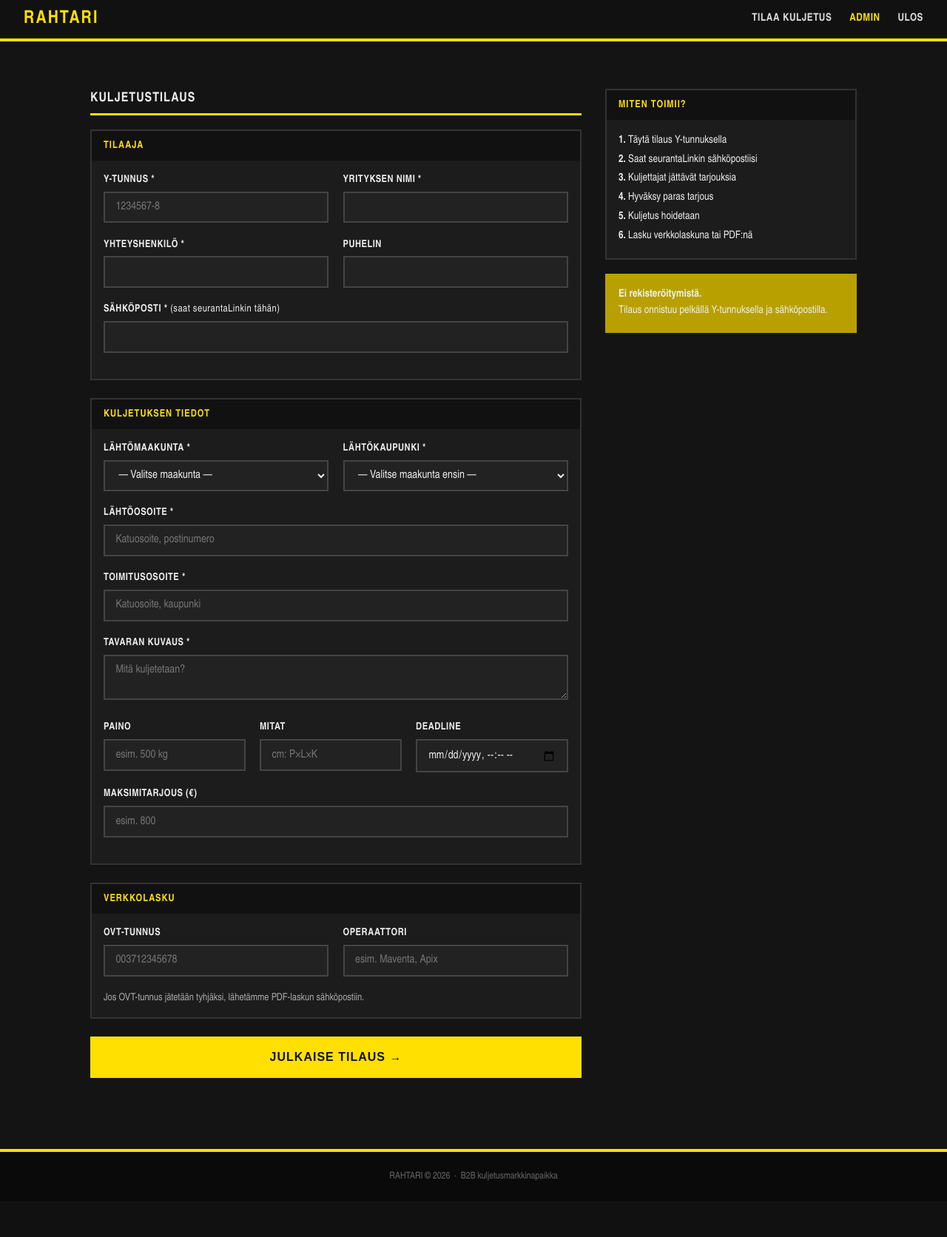
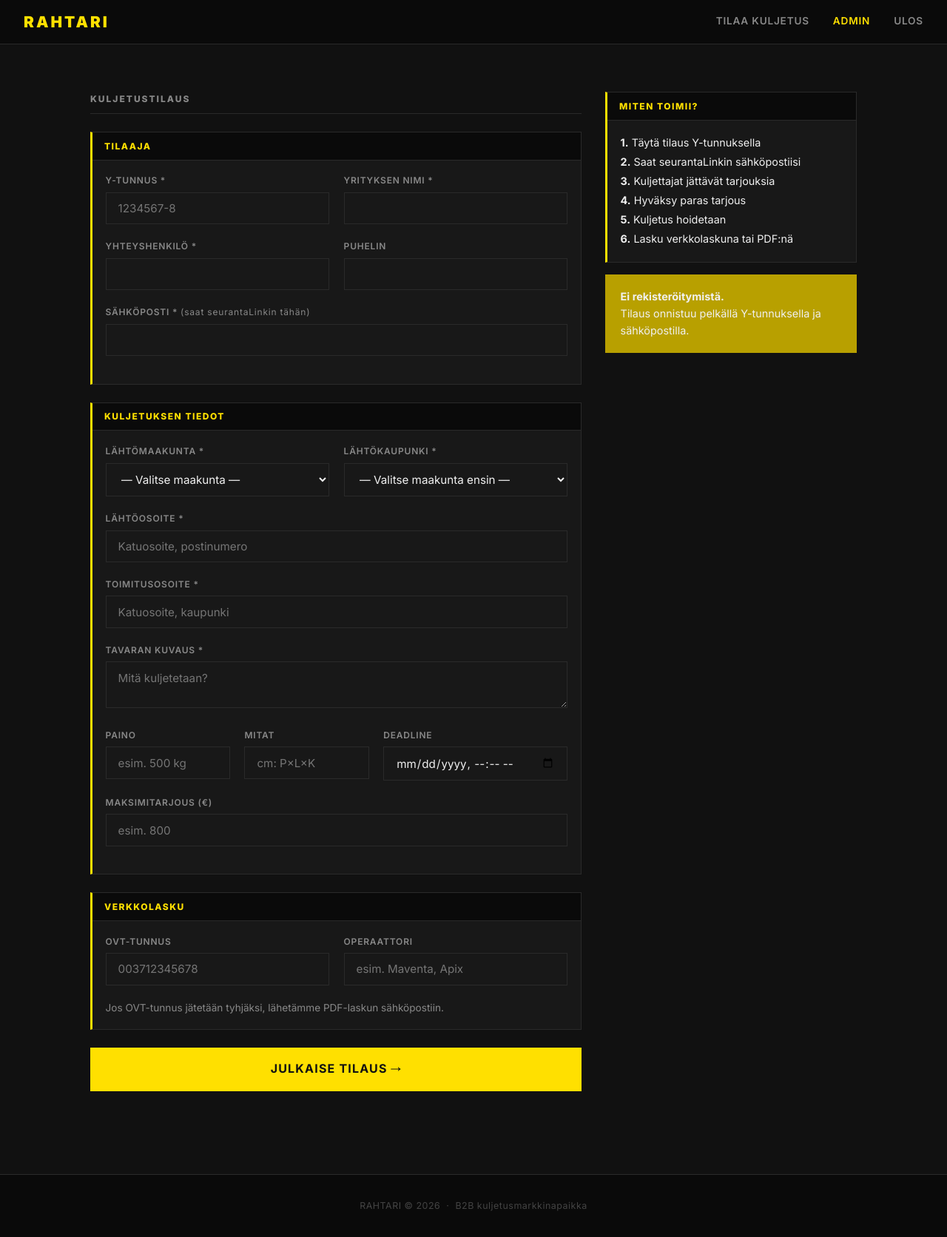
Before and after one commit to jaalankasanova/aiact, a Flask app: page /rahtari/tilaa in a window 1280 px wide. Shown: the whole page at 74% size. Before the commit the page ends 1596 px from the top, so only its background shows below. Run offline with Flask 3, Linux system fonts and the light colour scheme; the visitor is signed in with stand-in values (Sample User, id 1); data that the repository does not hold is empty; some libraries are stand-ins or nearby versions.

Commit message:
Rahtari: premium-redesign — Inter, aksenttiviivat, hover-efektit, mobiili
Co-Authored-By: Claude Sonnet 4.6 <noreply@anthropic.com>

```diff
--- a/static/rahtari.css
+++ b/static/rahtari.css
@@ -1,229 +1,275 @@
+@import url('https://fonts.googleapis.com/css2?family=Inter:wght@400;500;600;700;800;900&display=swap');
+
 :root {
-  --kelt: #FFE000;
-  --musta: #111111;
-  --valko: #1C1C1C;
-  --harmaa: #252525;
-  --teksti: #EEEEEE;
-  --muted: #AAAAAA;
-  --border: #FFE000;
-  --accent: #FFE000;
+  --kelt:   #FFE000;
+  --kelt2:  #F0D000;
+  --musta:  #0A0A0A;
+  --bg:     #111111;
+  --bg2:    #181818;
+  --bg3:    #222222;
+  --teksti: #F0F0F0;
+  --muted:  #888888;
+  --border: #2A2A2A;
+  --radius: 0px;
 }
 
 * { box-sizing: border-box; margin: 0; padding: 0; }
 
 body {
-  font-family: "Arial Narrow", Arial, sans-serif;
-  background: #141414;
+  font-family: 'Inter', 'Arial Narrow', Arial, sans-serif;
+  background: var(--bg);
   color: var(--teksti);
   font-size: 15px;
-  line-height: 1.5;
+  line-height: 1.6;
+  -webkit-font-smoothing: antialiased;
 }
 
-/* NAV */
+/* ── NAV ─────────────────────────────────────────────────────────── */
 .nav {
   background: var(--musta);
-  border-bottom: 4px solid var(--kelt);
+  border-bottom: 1px solid var(--border);
   padding: 0 2rem;
   display: flex;
   align-items: center;
   justify-content: space-between;
-  height: 56px;
+  height: 60px;
+  position: sticky;
+  top: 0;
+  z-index: 100;
 }
 .nav-logo {
-  font-size: 1.5rem;
+  font-size: 1.3rem;
   font-weight: 900;
   color: var(--kelt);
   text-decoration: none;
-  letter-spacing: 2px;
+  letter-spacing: 3px;
   text-transform: uppercase;
 }
-.nav-links { display: flex; gap: 1.5rem; align-items: center; }
+.nav-links { display: flex; gap: 2rem; align-items: center; }
 .nav-links a {
-  color: #DDDDDD;
+  color: var(--muted);
   text-decoration: none;
-  font-size: .9rem;
+  font-size: .85rem;
   font-weight: 600;
   text-transform: uppercase;
-  letter-spacing: .5px;
+  letter-spacing: .8px;
+  transition: color .15s;
+  position: relative;
+  padding-bottom: 2px;
 }
-.nav-links a:hover { color: var(--kelt); }
+.nav-links a::after {
+  content: '';
+  position: absolute;
+  bottom: -2px; left: 0;
+  width: 0; height: 2px;
+  background: var(--kelt);
+  transition: width .2s;
+}
+.nav-links a:hover { color: var(--teksti); }
+.nav-links a:hover::after { width: 100%; }
 
-/* HERO */
+/* ── HERO ────────────────────────────────────────────────────────── */
 .hero {
   background: var(--kelt);
-  border-bottom: 4px solid var(--musta);
-  padding: 3.5rem 2rem;
+  padding: 5rem 2rem;
   text-align: center;
+  position: relative;
+  overflow: hidden;
+}
+.hero::before {
+  content: 'RAHTARI';
+  position: absolute;
+  font-size: 18rem;
+  font-weight: 900;
+  color: rgba(0,0,0,.06);
+  top: 50%; left: 50%;
+  transform: translate(-50%,-50%);
+  letter-spacing: -10px;
+  pointer-events: none;
+  white-space: nowrap;
 }
 .hero h1 {
-  font-size: 3rem;
+  font-size: 3.5rem;
   font-weight: 900;
   color: var(--musta);
   text-transform: uppercase;
-  letter-spacing: 3px;
-  line-height: 1.1;
+  letter-spacing: 4px;
+  line-height: 1.05;
+  position: relative;
 }
 .hero p {
-  font-size: 1.1rem;
-  color: var(--musta);
-  margin: 1rem auto 2rem;
-  max-width: 520px;
-  font-weight: 600;
+  font-size: 1rem;
+  color: rgba(0,0,0,.65);
+  margin: 1.2rem auto 2.5rem;
+  max-width: 480px;
+  font-weight: 500;
+  position: relative;
 }
 
-/* CONTAINER */
+/* ── CONTAINER ───────────────────────────────────────────────────── */
 .container { max-width: 1100px; margin: 0 auto; padding: 2rem; }
 
-/* BUTTONS */
+/* ── BUTTONS ─────────────────────────────────────────────────────── */
 .btn {
   display: inline-block;
   padding: .75rem 2rem;
-  font-weight: 900;
-  font-size: .95rem;
+  font-family: inherit;
+  font-weight: 700;
+  font-size: .85rem;
   text-transform: uppercase;
-  letter-spacing: 1px;
+  letter-spacing: 1.2px;
   cursor: pointer;
   text-decoration: none;
-  border: 3px solid #444;
-  transition: background .1s, color .1s;
+  border: 2px solid transparent;
+  transition: transform .1s, background .15s, color .15s, border-color .15s;
+  position: relative;
 }
+.btn:hover { transform: translateY(-1px); }
+.btn:active { transform: translateY(0); }
+
 .btn-primary {
   background: var(--kelt);
   color: #111;
   border-color: var(--kelt);
 }
-.btn-primary:hover { background: #f0d000; border-color: #f0d000; }
+.btn-primary:hover { background: var(--kelt2); border-color: var(--kelt2); }
+
 .btn-yellow {
   background: transparent;
   color: var(--kelt);
   border-color: var(--kelt);
 }
 .btn-yellow:hover { background: var(--kelt); color: #111; }
-.btn-sm { padding: .4rem 1rem; font-size: .8rem; }
 
-/* FORMS */
-.form-group { margin-bottom: 1.2rem; }
+.btn-sm { padding: .45rem 1rem; font-size: .78rem; }
+
+/* ── FORMS ───────────────────────────────────────────────────────── */
+.form-group { margin-bottom: 1.25rem; }
 label {
   display: block;
-  font-weight: 700;
-  font-size: .85rem;
+  font-weight: 600;
+  font-size: .75rem;
   text-transform: uppercase;
-  letter-spacing: .5px;
-  margin-bottom: .35rem;
+  letter-spacing: .8px;
+  margin-bottom: .4rem;
+  color: var(--muted);
 }
 input, textarea, select {
   width: 100%;
-  padding: .65rem .9rem;
-  border: 2px solid #444;
-  background: #222;
+  padding: .7rem 1rem;
+  border: 1px solid var(--border);
+  background: var(--bg2);
   color: var(--teksti);
   font-size: .95rem;
   font-family: inherit;
   outline: none;
   border-radius: 0;
+  transition: border-color .15s, background .15s;
 }
-input:focus, textarea:focus, select:focus { border-color: var(--kelt); background: #1a1a00; }
-select option { background: #222; color: #eee; }
+input:focus, textarea:focus, select:focus {
+  border-color: var(--kelt);
+  background: #1a1900;
+}
+select option { background: var(--bg2); color: var(--teksti); }
 textarea { resize: vertical; }
 
-/* CARDS */
+/* ── CARDS ───────────────────────────────────────────────────────── */
 .card {
-  border: 2px solid #333;
-  background: var(--valko);
-  margin-bottom: 1.2rem;
+  border: 1px solid var(--border);
+  border-left: 3px solid var(--kelt);
+  background: var(--bg2);
+  margin-bottom: 1rem;
+  transition: border-color .15s;
 }
+.card:hover { border-color: var(--border); border-left-color: var(--kelt); }
 .card-head {
   background: var(--musta);
   color: var(--kelt);
-  padding: .6rem 1rem;
-  font-weight: 900;
-  font-size: .85rem;
+  padding: .55rem 1rem;
+  font-weight: 800;
+  font-size: .75rem;
+  text-transform: uppercase;
+  letter-spacing: 1.5px;
+  border-bottom: 1px solid var(--border);
+}
+.card-body { padding: 1.1rem; }
+
+/* ── BADGES ──────────────────────────────────────────────────────── */
+.badge {
+  display: inline-block;
+  padding: .25rem .8rem;
+  font-size: .7rem;
+  font-weight: 700;
   text-transform: uppercase;
   letter-spacing: 1px;
 }
-.card-body { padding: 1rem; }
+.badge-avoin      { background: var(--kelt); color: #111; }
+.badge-hyvaksytty { background: #111; color: var(--kelt); border: 1px solid var(--kelt); }
+.badge-toimitettu { background: var(--bg3); color: var(--muted); border: 1px solid var(--border); }
+.badge-hylatty    { background: var(--bg3); color: #555; }
 
-/* STATUS BADGES */
-.badge {
-  display: inline-block;
-  padding: .2rem .7rem;
-  font-size: .75rem;
-  font-weight: 900;
-  text-transform: uppercase;
-  letter-spacing: .5px;
-  border: 2px solid var(--musta);
-}
-.badge-avoin    { background: var(--kelt); color: var(--musta); }
-.badge-hyvaksytty { background: var(--musta); color: var(--kelt); }
-.badge-toimitettu { background: #444; color: #fff; }
-.badge-hylatty  { background: #ddd; color: #555; }
-
-/* GRID */
+/* ── GRID ────────────────────────────────────────────────────────── */
 .grid-2 { display: grid; grid-template-columns: 1fr 1fr; gap: 1.2rem; }
 .grid-3 { display: grid; grid-template-columns: 1fr 1fr 1fr; gap: 1.2rem; }
 
-/* FLASH */
+/* ── FLASH ───────────────────────────────────────────────────────── */
 .flash {
-  padding: .8rem 1.2rem;
-  border: 2px solid var(--musta);
+  padding: .85rem 1.2rem;
   margin-bottom: 1rem;
-  font-weight: 700;
+  font-weight: 600;
+  font-size: .9rem;
+  border-left: 3px solid;
 }
-.flash-ok    { background: var(--kelt); color: var(--musta); }
-.flash-error { background: #2a0000; border-color: #c00; color: #ff6666; }
+.flash-ok    { background: #1a1900; border-color: var(--kelt); color: var(--kelt); }
+.flash-error { background: #1a0000; border-color: #c00; color: #ff6666; }
 
-/* TILAUSLISTA */
+/* ── SECTION TITLE ───────────────────────────────────────────────── */
+.section-title {
+  font-size: .75rem;
+  font-weight: 800;
+  text-transform: uppercase;
+  letter-spacing: 2px;
+  color: var(--muted);
+  border-bottom: 1px solid var(--border);
+  padding-bottom: .6rem;
+  margin-bottom: 1.5rem;
+}
+
+/* ── TILAUS/TARJOUS RIVIT ────────────────────────────────────────── */
 .tilaus-rivi {
-  border: 2px solid #333;
-  border-top: none;
+  border-bottom: 1px solid var(--border);
   display: grid;
   grid-template-columns: 1fr auto;
   align-items: center;
-  padding: 1rem;
+  padding: 1rem 0;
   gap: 1rem;
+  transition: background .1s;
 }
-.tilaus-rivi:first-child { border-top: 2px solid #333; }
-.tilaus-rivi:hover { background: #222200; }
-.tilaus-reitti { font-size: 1.05rem; font-weight: 700; }
-.tilaus-meta   { font-size: .85rem; color: var(--muted); margin-top: .25rem; }
+.tilaus-rivi:first-child { border-top: 1px solid var(--border); }
+.tilaus-rivi:hover { background: var(--bg2); padding-left: .75rem; padding-right: .75rem; margin: 0 -.75rem; }
+.tilaus-reitti { font-size: 1rem; font-weight: 700; }
+.tilaus-meta   { font-size: .82rem; color: var(--muted); margin-top: .2rem; }
 
-/* SECTION TITLE */
-.section-title {
-  font-size: 1.1rem;
-  font-weight: 900;
-  text-transform: uppercase;
-  letter-spacing: 1px;
-  border-bottom: 3px solid var(--kelt);
-  padding-bottom: .4rem;
-  margin-bottom: 1.2rem;
-}
-
-/* TARJOUS-RIVI */
 .tarjous-rivi {
-  border: 2px solid #333;
-  border-top: none;
-  padding: 1rem;
+  border-bottom: 1px solid var(--border);
+  padding: 1rem 0;
   display: grid;
   grid-template-columns: 1fr auto;
   gap: 1rem;
   align-items: center;
+  transition: background .1s;
 }
-.tarjous-rivi:first-child { border-top: 2px solid var(--musta); }
-.tarjous-valittu { background: #1a1a00; border-color: var(--kelt) !important; }
-.hinta-iso { font-size: 1.6rem; font-weight: 900; }
+.tarjous-rivi:first-child { border-top: 1px solid var(--border); }
+.tarjous-rivi:hover { background: var(--bg2); }
+.tarjous-valittu {
+  background: #111800 !important;
+  border-color: var(--kelt) !important;
+  padding: 1rem;
+  margin: 0 -1rem;
+}
+.hinta-iso { font-size: 1.8rem; font-weight: 900; color: var(--kelt); line-height: 1; }
 
-/* FOOTER */
-footer {
-  background: #0a0a0a;
-  color: #666;
-  text-align: center;
-  padding: 1.5rem;
-  font-size: .8rem;
-  margin-top: 4rem;
-  border-top: 4px solid var(--kelt);
-}
-
-/* HAMBURGER */
+/* ── HAMBURGER ───────────────────────────────────────────────────── */
 .nav-toggle {
   display: none;
   flex-direction: column;
@@ -234,44 +280,43 @@ footer {
   border: none;
 }
 .nav-toggle span {
-  display: block;
-  width: 24px;
-  height: 2px;
+  display: block; width: 22px; height: 2px;
   background: var(--kelt);
+  transition: transform .2s;
 }
 
+/* ── FOOTER ──────────────────────────────────────────────────────── */
+footer {
+  background: var(--musta);
+  color: #444;
+  text-align: center;
+  padding: 2rem;
+  font-size: .78rem;
+  margin-top: 5rem;
+  border-top: 1px solid var(--border);
+  letter-spacing: .5px;
+}
+
+/* ── MOBILE ──────────────────────────────────────────────────────── */
 @media (max-width: 768px) {
-  /* Nav */
-  .nav { padding: 0 1rem; flex-wrap: wrap; height: auto; min-height: 56px; }
+  .nav { padding: 0 1rem; flex-wrap: wrap; height: auto; min-height: 60px; }
   .nav-toggle { display: flex; }
   .nav-links {
-    display: none;
-    flex-direction: column;
-    width: 100%;
-    padding: .75rem 0 1rem;
-    gap: .25rem;
-    border-top: 1px solid #333;
+    display: none; flex-direction: column; width: 100%;
+    padding: .75rem 0 1rem; gap: 0; border-top: 1px solid var(--border);
   }
   .nav-links.open { display: flex; }
-  .nav-links a {
-    padding: .6rem 0;
-    font-size: 1rem;
-    border-bottom: 1px solid #222;
-  }
+  .nav-links a { padding: .7rem 0; font-size: .9rem; border-bottom: 1px solid var(--border); }
+  .nav-links a::after { display: none; }
 
-  /* Container */
   .container { padding: 1rem; }
+  .hero { padding: 3rem 1.2rem; margin: 0 -1rem 1.5rem -1rem; }
+  .hero h1 { font-size: 2rem; letter-spacing: 2px; }
+  .hero::before { font-size: 8rem; }
+  .hero .btn { width: 100%; text-align: center; }
 
-  /* Hero */
-  .hero { padding: 2rem 1rem; margin: 0 -1rem 1.5rem -1rem; }
-  .hero h1 { font-size: 1.8rem; letter-spacing: 1px; }
-  .hero p { font-size: .95rem; }
-  .hero .btn { width: 100%; text-align: center; padding: .9rem 1rem; }
-
-  /* Grids */
   .grid-2, .grid-3 { grid-template-columns: 1fr; }
 
-  /* Sivupalkit — kaikki inline grid-templateit yhdeksi sarakkeeksi */
   [style*="grid-template-columns: 1fr 380px"],
   [style*="grid-template-columns: 1fr 340px"],
   [style*="grid-template-columns: 1fr 360px"],
@@ -281,42 +326,22 @@ footer {
   [style*="grid-template-columns:1fr auto"] {
     grid-template-columns: 1fr !important;
   }
-
-  /* Tilaajan tiedot -grid */
   [style*="grid-template-columns: 140px 1fr"] {
-    grid-template-columns: 100px 1fr !important;
-    font-size: .85rem !important;
+    grid-template-columns: 90px 1fr !important;
+    font-size: .82rem !important;
   }
-
-  /* Kuljettajan dashboard tarjouslomake */
   [style*="grid-template-columns: 1fr 1fr auto"] {
     grid-template-columns: 1fr 1fr !important;
   }
-
-  /* Maakunta-checkbox-grid */
   [style*="grid-template-columns:repeat(3,1fr)"],
   [style*="grid-template-columns: repeat(3,1fr)"],
   [style*="grid-template-columns: repeat(3, 1fr)"] {
     grid-template-columns: 1fr 1fr !important;
   }
 
-  /* Kortit */
-  .card-body { padding: .75rem; }
-
-  /* Napit */
-  .btn { padding: .8rem 1.2rem; font-size: .9rem; }
-  .btn-sm { padding: .5rem .9rem; }
-
-  /* Hinta */
-  .hinta-iso { font-size: 1.3rem; }
-
-  /* Tarjous- ja tilausrivit */
+  .card-body { padding: .85rem; }
+  .btn { padding: .75rem 1.2rem; }
+  .hinta-iso { font-size: 1.4rem; }
   .tarjous-rivi, .tilaus-rivi { grid-template-columns: 1fr; }
   .tarjous-rivi > div:last-child { text-align: left; }
-
-  /* Seurantasivu — napit */
-  [style*="display:flex;gap:1rem;flex-wrap:wrap"] { flex-direction: column; }
-
-  /* Tilauskortti kuljettajan dashboardissa */
-  .card { margin-bottom: .8rem; }
 }
```
